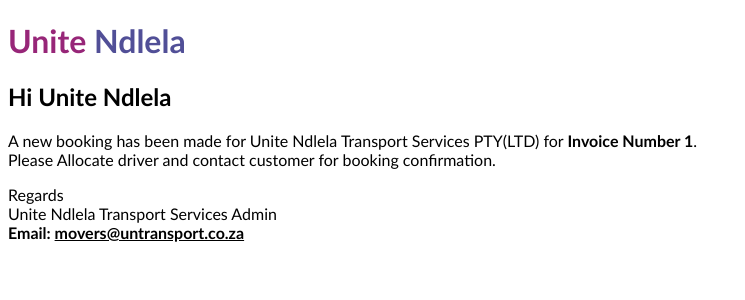
After one commit to unmoverstransport/unmovers, a Django app: template booking/templates/custom_unite_ndlela.html in a window 1280 px wide. The commit adds this page. Shown: the top 300 px of the page, without its empty margins (0-745 px from the left). Run offline with Django 4.2, Linux system fonts and the light colour scheme; the template is opened without the code that fills it: most values are stand-ins (such as "Sample title", 1, 10 or a date in 2020).

Commit message:
version 1

```diff
--- /dev/null
+++ b/booking/templates/custom_unite_ndlela.html
@@ -0,0 +1,56 @@
+<!DOCTYPE html>
+<html lang="en">
+<head>
+    <meta charset="UTF-8">
+    <meta http-equiv="X-UA-Compatible" content="IE=edge">
+    <meta name="viewport" content="width=device-width, initial-scale=1.0">
+
+    <!-- table styles -->
+    <style>
+
+        body{
+            background-color: white;
+            font-family: 'Gill Sans', 'Gill Sans MT', Calibri, 'Trebuchet MS', sans-serif;
+        }
+
+        /*set the logo color */
+        .logo{
+            color: #972678;
+        }
+        .logo span{
+            color: #514f97;
+        }
+
+        /*invoice*/
+        .invoice-class{
+            color: black;
+            font-weight: bold;
+        }
+
+        /*paragraph email*/
+        .p-email, .p-email span{
+            font-weight: bold;
+        }
+
+        /*links*/
+        a{
+            color: black;
+        }
+    </style>
+    <title>Unite Ndlela Transport Services</title>
+</head>
+    <body>
+        <h1 class="logo">Unite <span style="margin: 0px;">Ndlela</span></h1>
+        <h2>Hi Unite Ndlela</h3>
+
+        <p id="sub-body">
+            A new booking has been made for Unite Ndlela Transport Services PTY(LTD) for <span class="invoice-class">Invoice Number {{invoice_id}}</span>.
+            <br>
+            Please Allocate driver and contact customer for booking confirmation.
+        </p>
+
+        <p style="margin: 0px; padding: 0px;">Regards</p>
+        <p style="margin: 0px; padding: 0px;">Unite Ndlela Transport Services Admin</p>
+        <p style="margin: 0px; padding: 0px;" class="p-email">Email: <a href="#">movers@untransport.co.za</a></p>
+    </body>
+</html>
```
Also changed, not shown: accounts/templates/new_customer.html (+7 -8 lines), accounts/templates/six_digit_reset_pin.html (+9 -7 lines), booking/bookings_signals.py (+65 -29 lines), booking/templates/booking_invoice.html (+7 -10 lines), booking/views.py (+7 -0 lines).
